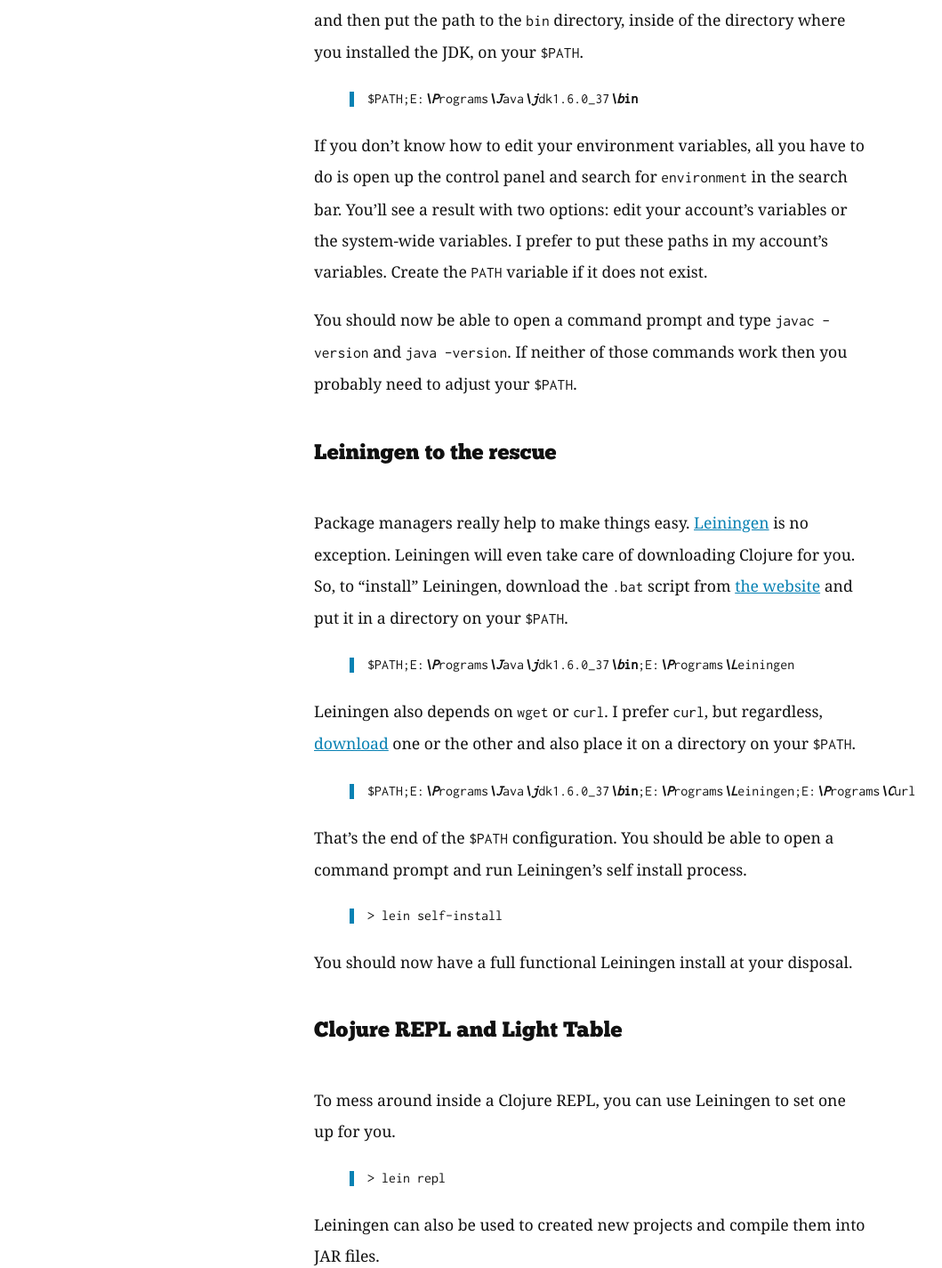
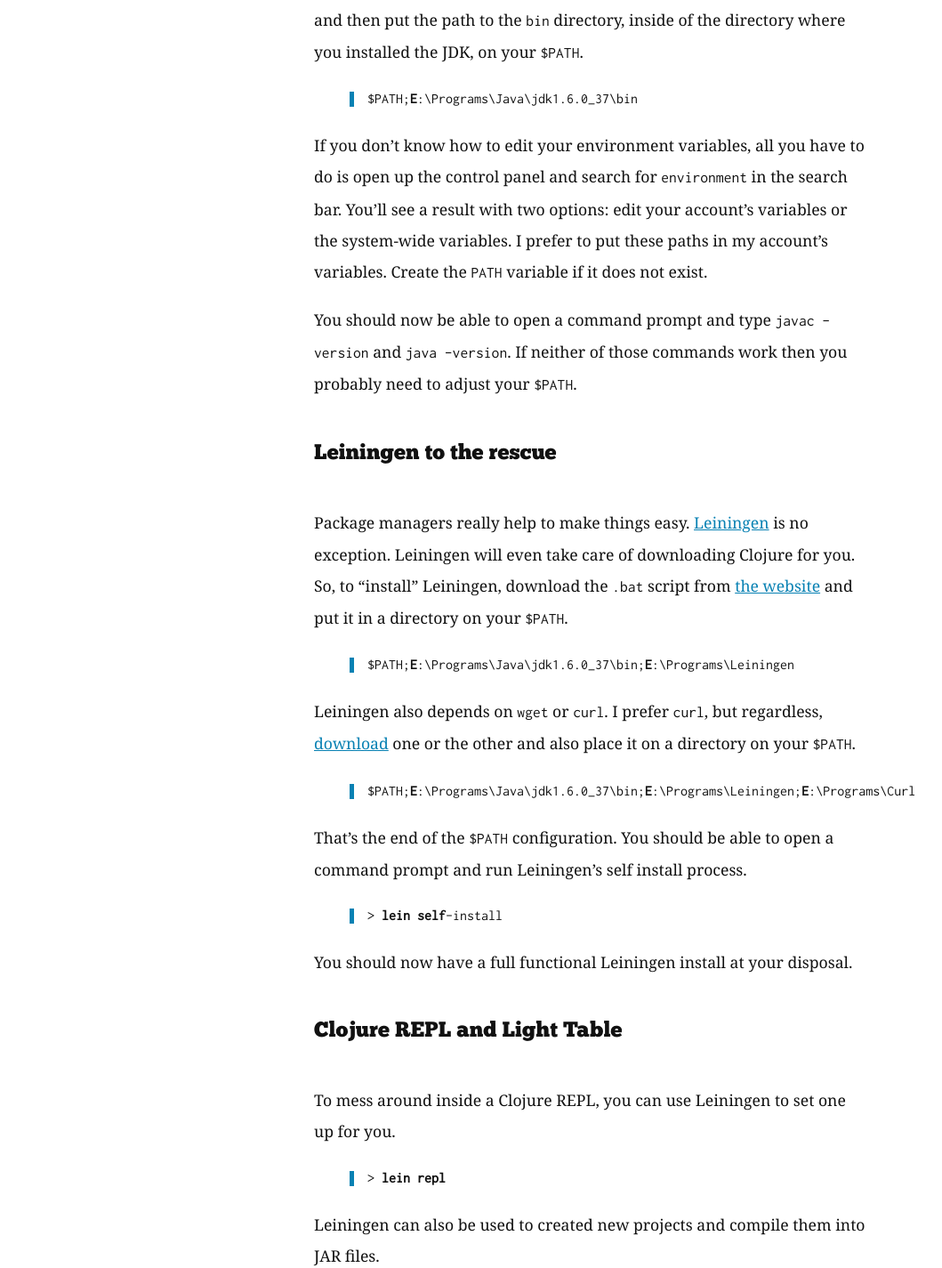
Before and after one commit to ryancole/ryancole.github.com, a Jekyll site: the page built from _posts/2013-01-31-getting-clojure-on-windows.md, in a window 1280 px wide. Shown: the part 688-2113 px from the top of the page at 89% size, without its empty margins (137-1196 px from the left). Built offline with Jekyll 4.4.1, drawn with Linux system fonts in a browser that asks for light colours.

Commit message:
bat not bash

```diff
--- a/_posts/2013-01-31-getting-clojure-on-windows.md
+++ b/_posts/2013-01-31-getting-clojure-on-windows.md
@@ -8,7 +8,7 @@
 
 Step number one is to [download the JDK](http://www.oracle.com/technetwork/java/javase/downloads/index.html). I've used both version `1.6` and `1.7` with success. Install the JDK, but when it asks if you'd also like to install the JRE you can say no. You can install the JRE if you like, but you'll have to adjust your `$PATH` variable to account for that. So, install the JDK and then put the path to the `bin` directory, inside of the directory where you installed the JDK, on your `$PATH`.
 
-{% highlight bash %}
+{% highlight bat %}
 $PATH;E:\Programs\Java\jdk1.6.0_37\bin
 {% endhighlight %}
 
@@ -20,19 +20,19 @@
 
 Package managers really help to make things easy. [Leiningen](http://leiningen.org/) is no exception. Leiningen will even take care of downloading Clojure for you. So, to "install" Leiningen, download the `.bat` script from [the website](http://leiningen.org/) and put it in a directory on your `$PATH`.
 
-{% highlight bash %}
+{% highlight bat %}
 $PATH;E:\Programs\Java\jdk1.6.0_37\bin;E:\Programs\Leiningen
 {% endhighlight %}
 
 Leiningen also depends on `wget` or `curl`. I prefer `curl`, but regardless, [download](http://curl.haxx.se/download.html) one or the other and also place it on a directory on your `$PATH`.
 
-{% highlight bash %}
+{% highlight bat %}
 $PATH;E:\Programs\Java\jdk1.6.0_37\bin;E:\Programs\Leiningen;E:\Programs\Curl
 {% endhighlight %}
 
 That's the end of the `$PATH` configuration. You should be able to open a command prompt and run Leiningen's self install process.
 
-{% highlight bash %}
+{% highlight bat %}
 > lein self-install
 {% endhighlight %}
 
@@ -42,7 +42,7 @@
 
 To mess around inside a Clojure REPL, you can use Leiningen to set one up for you.
 
-{% highlight bash %}
+{% highlight bat %}
 > lein repl
 {% endhighlight %}
 
```
